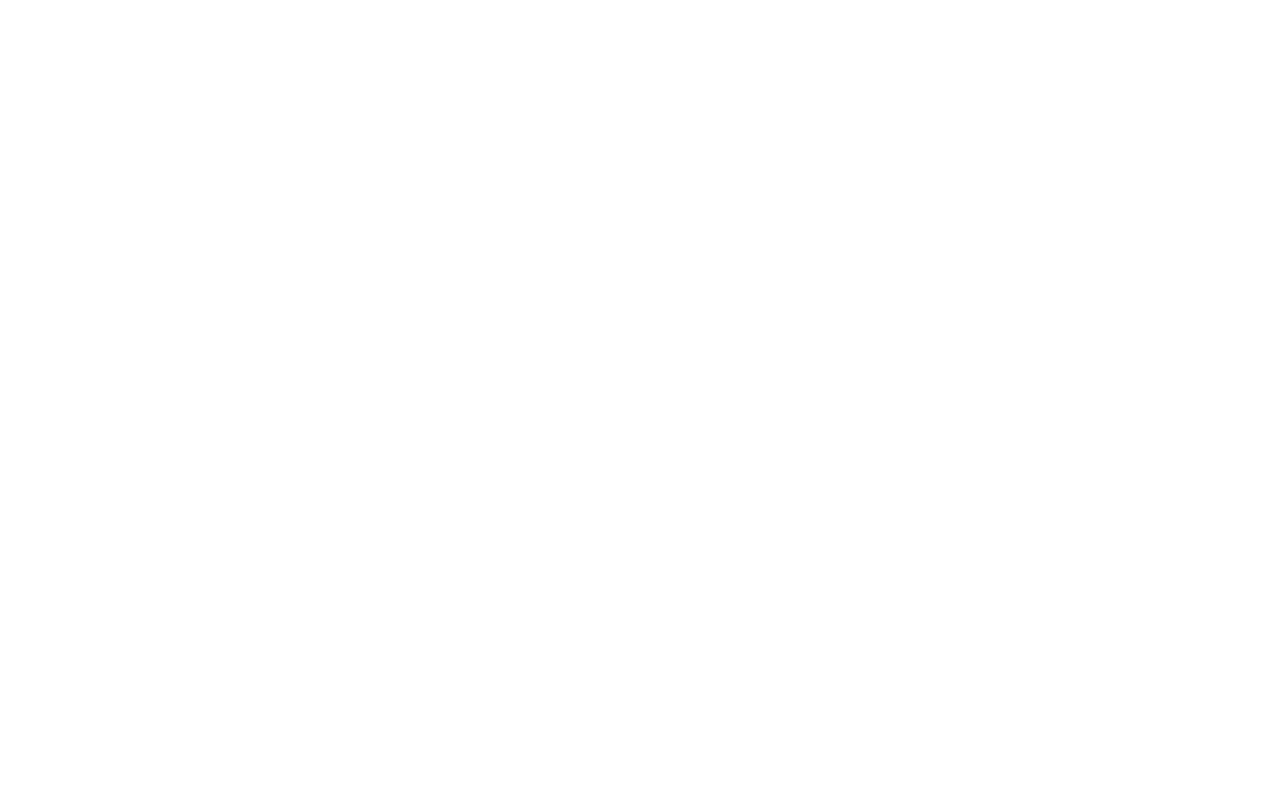
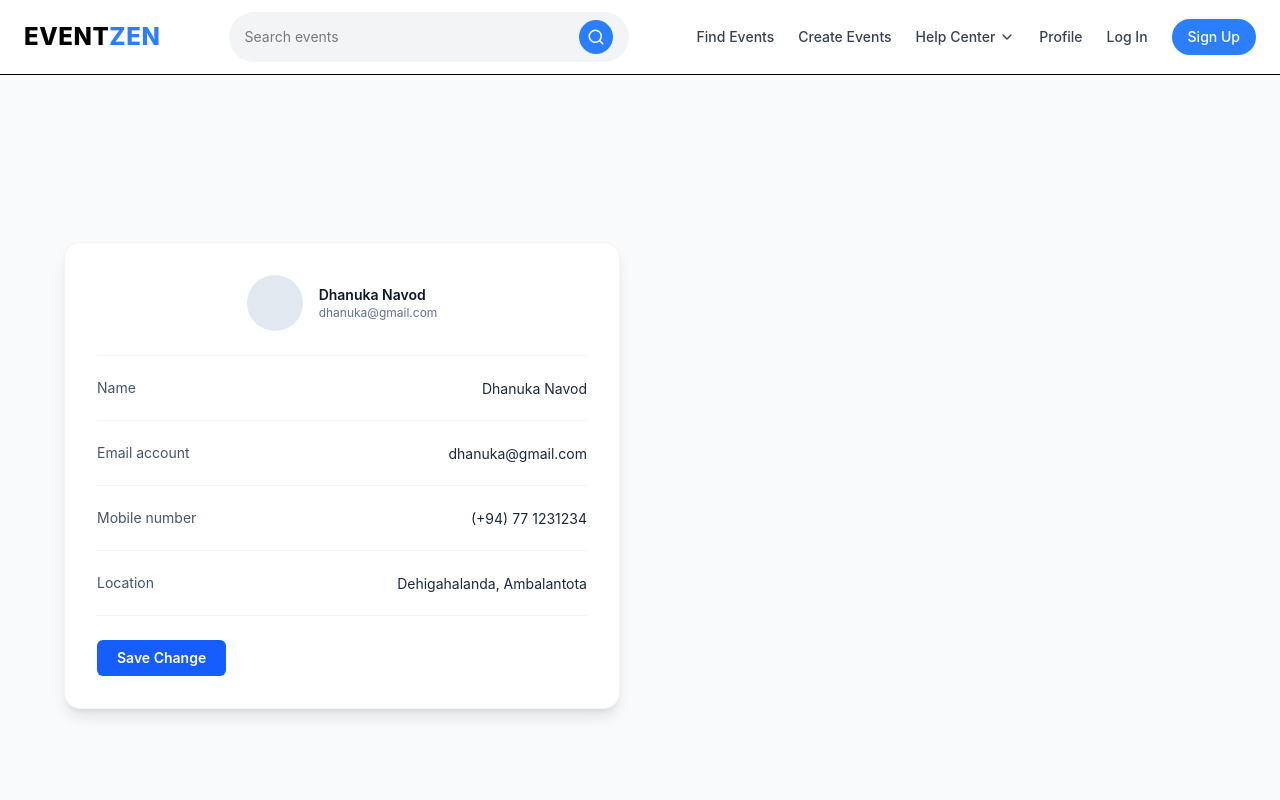
Before and after one commit to Event-Zen/eventzen-frontend, a React (Vite) app: page /vendor-profile in a window 1280 px wide. Before the commit this address had no page. Shown: the top 800 px of the page. Built offline with nearby package versions, Linux system fonts and the light colour scheme.

Commit message:
vendor profile basic UI structure

```diff
--- a/src/App.tsx
+++ b/src/App.tsx
@@ -2,6 +2,7 @@ import { BrowserRouter, Route, Routes } from "react-router-dom";
 import MainLayout from "./layouts/MainLayout";
 import HomePage from "./pages/HomePage";
 import CreateEventPage from "./pages/CreateEventPage";
+import VendorProfilePage from "./pages/VendorProfilePage";
 
 function App() {
   return (
@@ -25,6 +26,15 @@ function App() {
           }
         />
 
+        <Route
+          path="/vendor-profile"
+          element={
+            <MainLayout>
+              <VendorProfilePage />
+            </MainLayout>
+          }
+        />
+
       </Routes>
     </BrowserRouter>
   );
--- /dev/null
+++ b/src/pages/VendorProfilePage.tsx
@@ -0,0 +1,69 @@
+import React from "react";
+
+type Vendor = {
+  name: string;
+  email: string;
+  mobile: string;
+  location: string;
+  avatarUrl?: string;
+};
+
+function FieldRow({ label, value }: { label: string; value: string }) {
+  return (
+    <div className="grid grid-cols-2 items-center gap-6 border-b border-slate-100 py-5">
+      <div className="text-sm text-slate-600">{label}</div>
+      <div className="text-right">
+        <span className="text-sm text-slate-800">{value || "—"}</span>
+      </div>
+    </div>
+  );
+}
+
+// This dummy data should be replace from API call
+export default function VendorProfilePage() {
+  const vendor: Vendor = {
+    name: "Dhanuka Navod",
+    email: "dhanuka@gmail.com",
+    mobile: "(+94) 77 1231234",
+    location: "Dehigahalanda, Ambalantota",
+    avatarUrl: "",
+  };
+
+  return (
+    <div className="min-h-screen bg-slate-50 flex items-center justify-center px-4">
+      <div className="w-full max-w-6xl">
+        <div className="mx-auto grid w-full max-w-6xl gap-10 lg:grid-cols-2">
+          <div className="rounded-2xl bg-white p-8 shadow-lg border border-gray-100">
+            <div className="flex items-center justify-center pb-6">
+              <div className="flex items-center gap-4">
+                <div className="h-14 w-14 overflow-hidden rounded-full bg-slate-200" />
+                <div className="text-left">
+                  <div className="text-sm font-semibold text-slate-900">
+                    {vendor.name}
+                  </div>
+                  <div className="text-xs text-slate-500">{vendor.email}</div>
+                </div>
+              </div>
+            </div>
+
+            <div className="border-t border-slate-100">
+              <FieldRow label="Name" value={vendor.name} />
+              <FieldRow label="Email account" value={vendor.email} />
+              <FieldRow label="Mobile number" value={vendor.mobile} />
+              <FieldRow label="Location" value={vendor.location} />
+            </div>
+
+            <div className="pt-6">
+              <button
+                type="button"
+                className="rounded-md bg-blue-600 px-5 py-2 text-sm font-semibold text-white hover:bg-blue-700"
+              >
+                Save Change
+              </button>
+            </div>
+          </div>
+        </div>
+      </div>
+    </div>
+  );
+}
```
